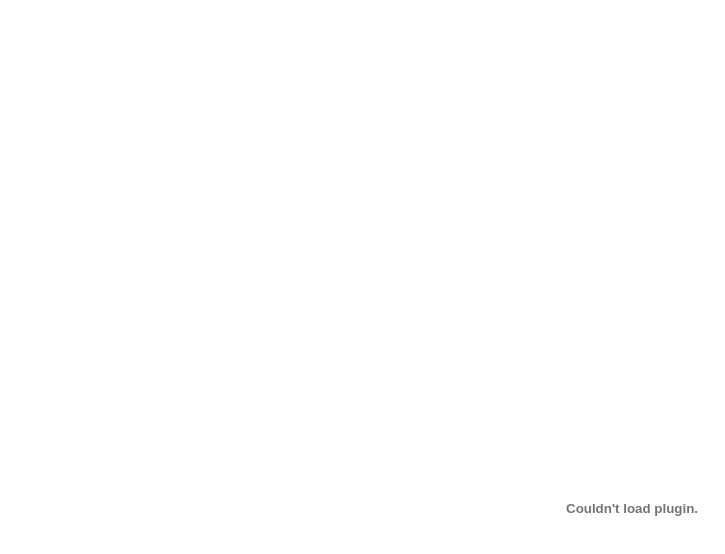
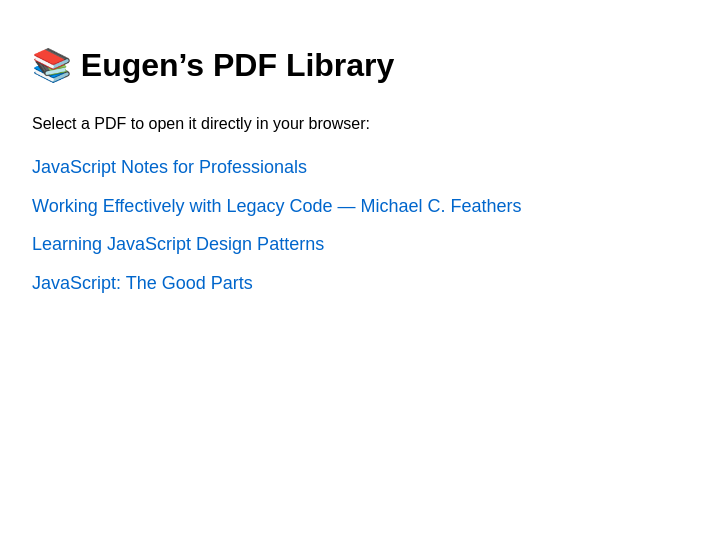
Before and after one commit to integration-lab-dev/integration-lab-dev.github.io, a plain HTML site: page index.html in a window 1280 px wide. Shown: the whole page, without its empty margins (8-733 px from the left). Drawn offline with Linux system fonts and the light colour scheme.

Commit message:
Enhance index.html with metadata and PDF links
Added a head section with metadata and styles, and updated the body to include a title and links to various PDFs.

```diff
--- a/index.html
+++ b/index.html
@@ -1,8 +1,49 @@
 <!DOCTYPE html>
 <html>
-  <body>
-    <embed src="JavaScriptNotesForProfessionals.pdf"
-           width="100%" height="1000px"
-           type="application/pdf">
-  </body>
+<head>
+  <meta charset="UTF-8">
+  <title>Eugen’s PDF Library</title>
+  <style>
+    body {
+      font-family: Arial, sans-serif;
+      margin: 40px;
+      line-height: 1.6;
+    }
+    h1 {
+      margin-bottom: 20px;
+    }
+    a {
+      display: block;
+      margin: 10px 0;
+      font-size: 18px;
+      color: #0066cc;
+      text-decoration: none;
+    }
+    a:hover {
+      text-decoration: underline;
+    }
+  </style>
+</head>
+<body>
+
+  <h1>📚 Eugen’s PDF Library</h1>
+  <p>Select a PDF to open it directly in your browser:</p>
+
+  <a href="JavaScriptNotesForProfessionals.pdf" target="_blank">
+    JavaScript Notes for Professionals
+  </a>
+
+  <a href="Working Effectively with Legacy Code - Michael C. Feathers.pdf" target="_blank">
+    Working Effectively with Legacy Code — Michael C. Feathers
+  </a>
+
+  <a href="Learning JavaScript Design Patterns ( PDFDrive.com ).pdf" target="_blank">
+    Learning JavaScript Design Patterns
+  </a>
+
+  <a href="JavaScript_ The Good Parts - bdcampbell.net ( PDFDrive.com ).pdf" target="_blank">
+    JavaScript: The Good Parts
+  </a>
+
+</body>
 </html>
```
